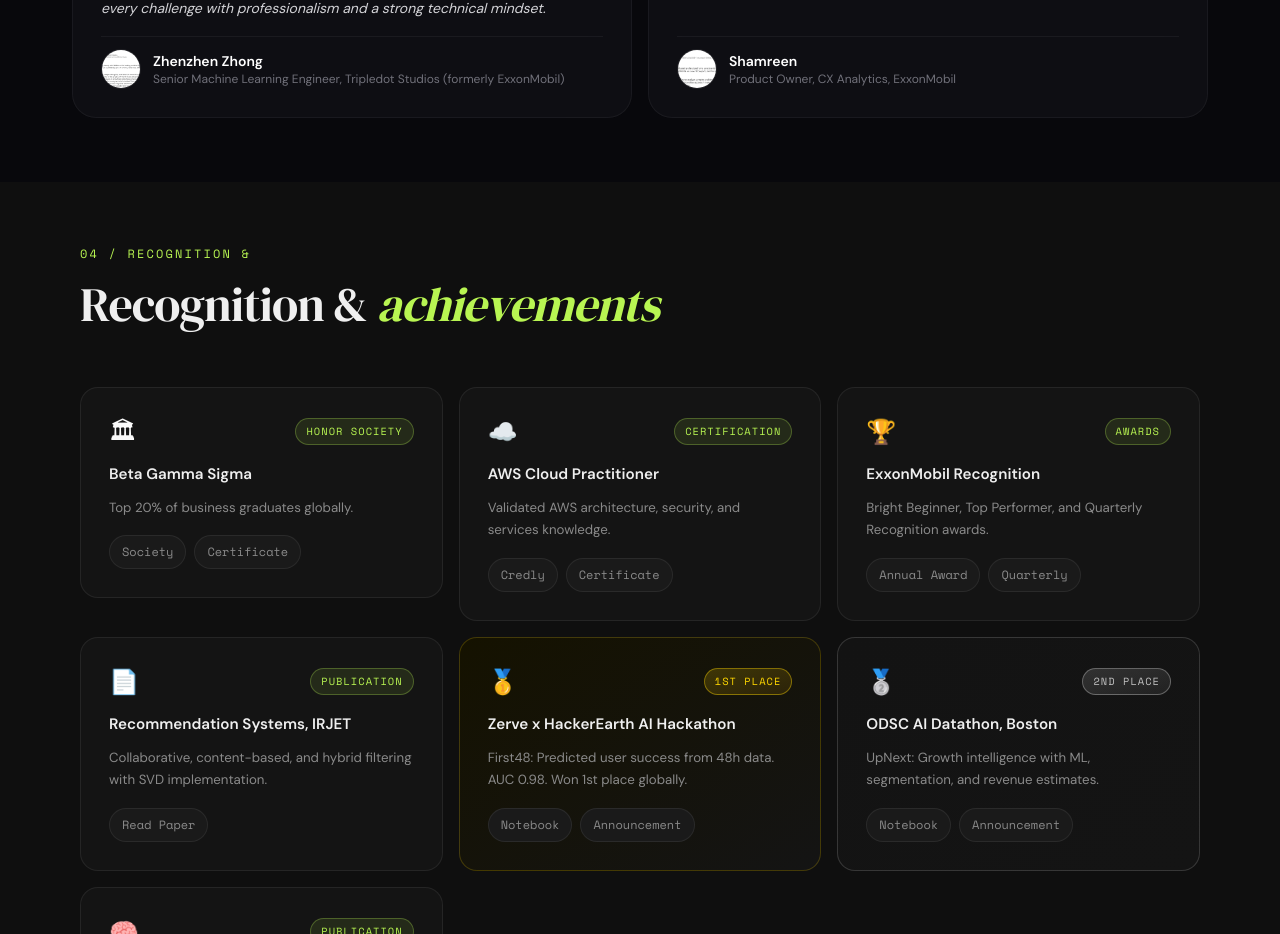
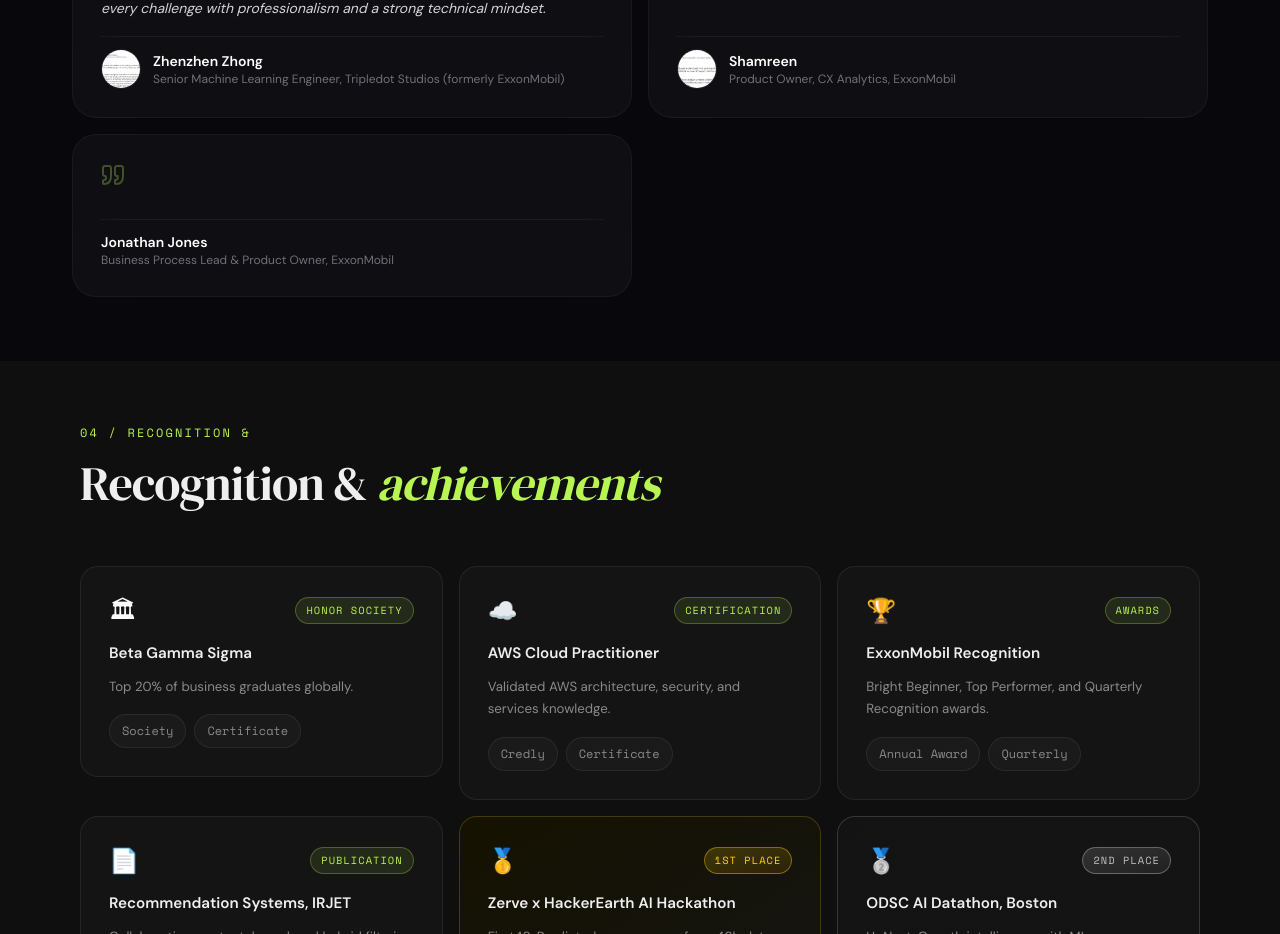
Before and after one commit to NikhitaShankar97/nikhitashankar97.github.io, a Next.js app: page / in a window 1280 px wide. Shown: the part 5738-6672 px from the top of the page. Built offline with nearby package versions, Linux system fonts and the light colour scheme.

Commit message:
Jonathan video testimonial last, 4 written recs first

```diff
--- a/data/portfolio.ts
+++ b/data/portfolio.ts
@@ -107,11 +107,12 @@
     {id:'retail',title:'Retail Analytics',description:'Multi-dimensional analysis with Mathematica.',tags:['Mathematica','Strategy'],links:[{label:'↗ GitHub',url:'https://github.com/NikhitaShankar97/Retail-Analytics-and-Strategy'}]},
   ],
 
-testimonials:[
+  testimonials:[
     {quote:'I had the pleasure of working with Nikhita during her time as a Business Analytics Analyst at ExxonMobil. She played a key role in delivering multiple analytics solutions across our commercial functions. She demonstrated strong technical and analytical skills, which were instrumental in the successful development of a PowerApps tool used by the sales team to capture market intelligence data. She also created a comprehensive Power BI dashboard that provided valuable insights into our pricing position versus competitors. I highly recommend Nikhita for any role that requires a strong blend of technical expertise, business acumen, and the ability to deliver impactful data-driven solutions.',name:'Ranitha Suwantip',role:'Product Owner',company:'ExxonMobil',image:'/testimonial-1.jpg'},
     {quote:'I had the pleasure of supervising Nikhita during her internship at Wolters Kluwer, where she worked on a project focused on AI-assisted differential diagnosis. Nikhita quickly adopted new tech and demonstrated initiative by independently developing a clickable demo to showcase her ideas. She asked insightful questions and thought critically about the user experience. Her willingness to tackle technical challenges head-on combined with her intellectual curiosity makes her a valuable addition to any team.',name:'Andrew Mulder',role:'Lead Applied Scientist, AI/ML',company:'Wolters Kluwer',image:'/testimonial-2.jpg'},
     {quote:'I had the pleasure of working closely with Nikhita while leading a critical Dynamic Pricing Data Science project at ExxonMobil, and I can confidently say she is one of the most reliable and talented data persons I have worked with. Her ability to respond quickly, adapt with agility, and take full ownership of her work made a huge difference in the pace and success of the project. Whether it was designing efficient data pipelines, resolving unexpected technical issues, or proactively identifying improvements, she approached every challenge with professionalism and a strong technical mindset.',name:'Zhenzhen Zhong',role:'Senior Machine Learning Engineer',company:'Tripledot Studios (formerly ExxonMobil)',image:'/testimonial-3.jpg'},
     {quote:'Nikhita is a highly skilled and dedicated professional who consistently delivered exceptional results. I had the pleasure of working with Nikhita on several projects, and her expertise, work ethic, and attention to detail were impressive. One of her greatest strengths is her ability to analyze complex problems and develop effective solutions. Her excellent communication skills and collaborative approach make her a valuable asset to any team. I highly recommend her for any opportunity.',name:'Shamreen',role:'Product Owner, CX Analytics',company:'ExxonMobil',image:'/testimonial-4.jpg'},
+    {quote:'',name:'Jonathan Jones',role:'Business Process Lead & Product Owner',company:'ExxonMobil',video:'/Exxon-testimonial.mp4'},
   ],
 
   socialLinks:[
```
